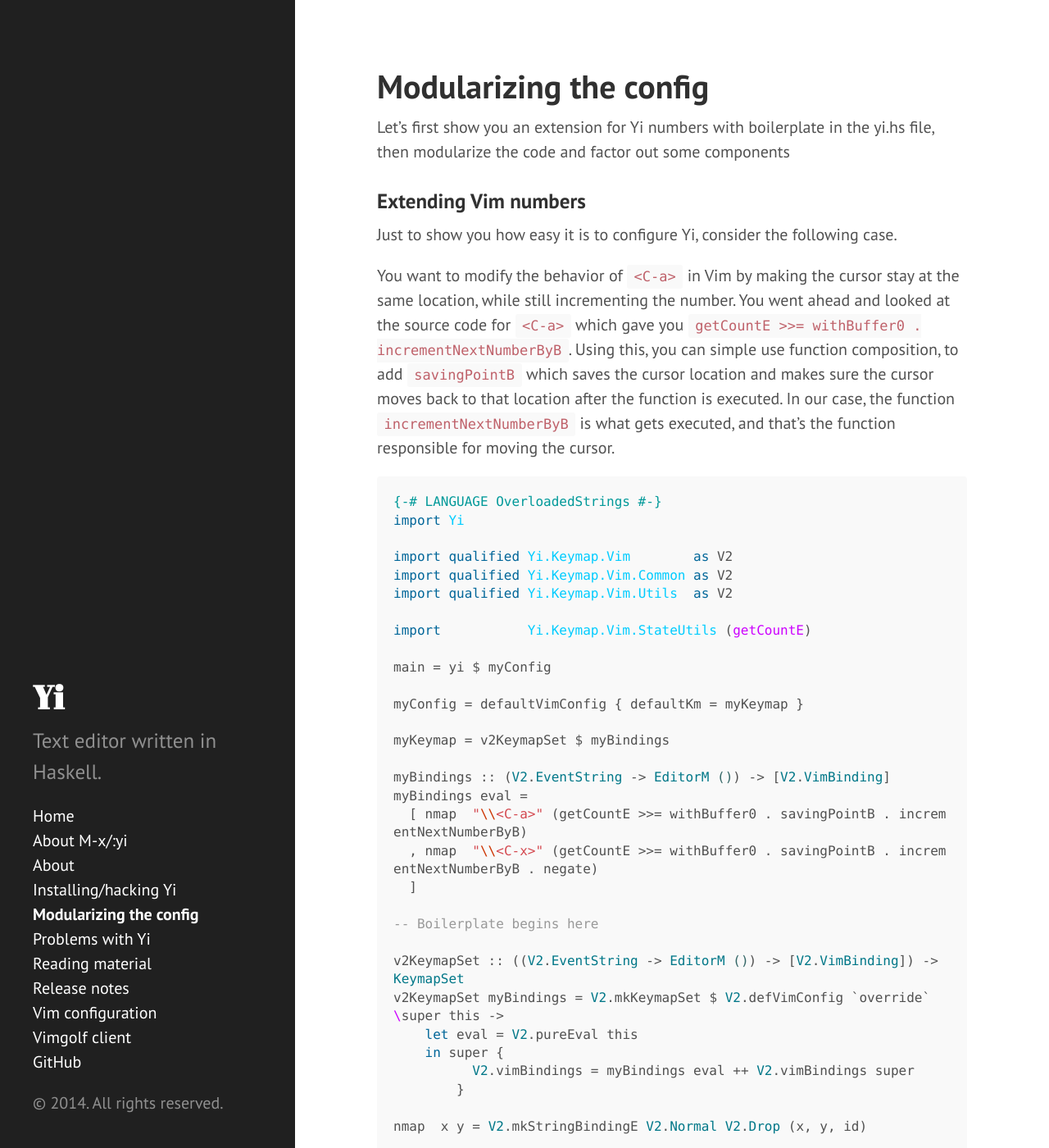
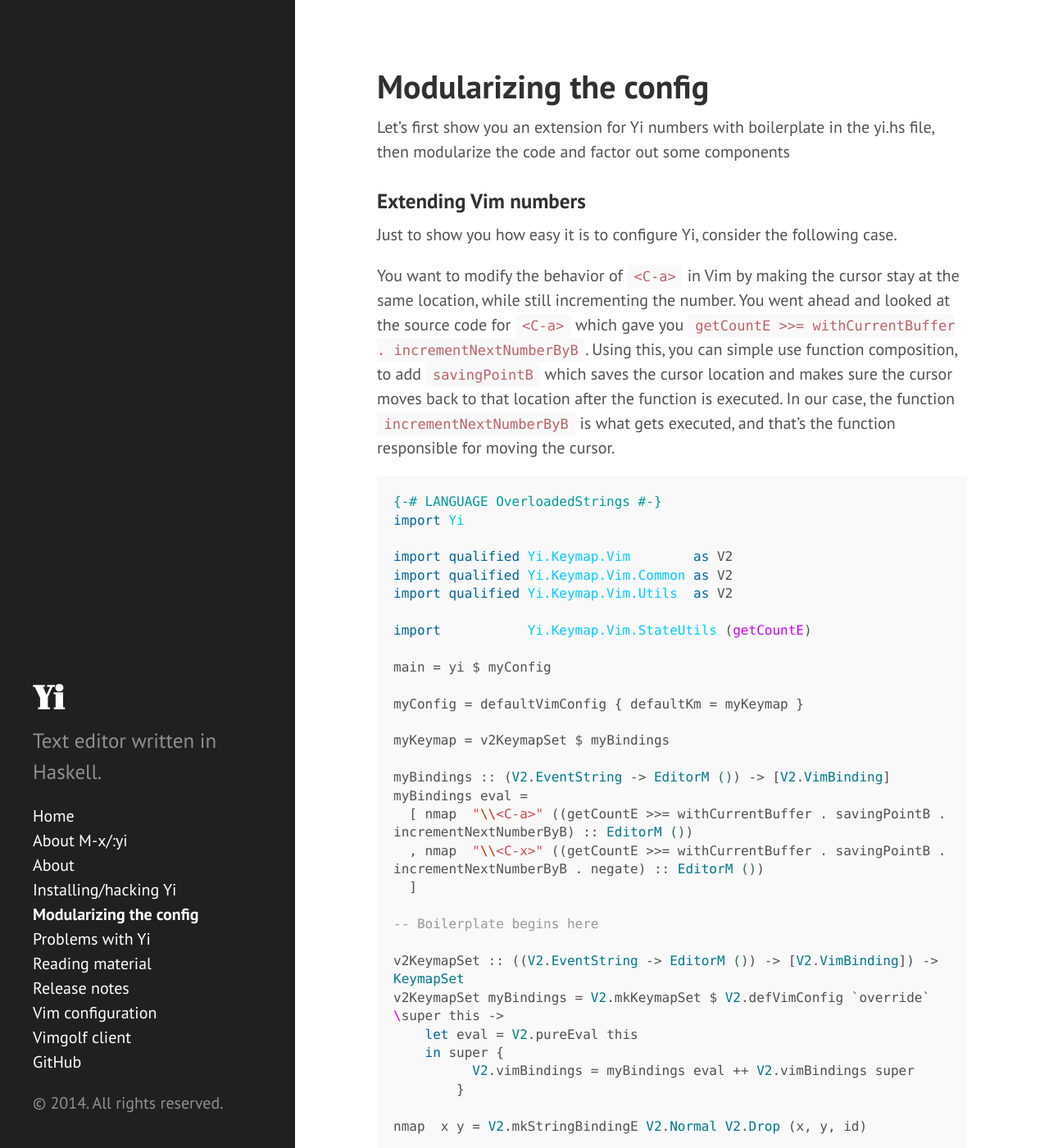
Before and after one commit to yi-editor/yi-editor.github.com, a Jekyll site: the page built from pages/modular.md, in a window 1280 px wide and 1400 px high. Shown: the whole window at 82% size. Built offline with Jekyll 4.4.1, drawn with Linux system fonts in a browser that asks for light colours; Markdown is read by kramdown in place of the engine named in the settings; some of the changed text lies outside the part shown.

Commit message:
Rename withBuffer0 to withCurrentBuffer.

````diff
--- a/pages/modular.md
+++ b/pages/modular.md
@@ -9,7 +9,7 @@
 
 Just to show you how easy it is to configure Yi, consider the following case.
 
-You want to modify the behavior of ```<C-a>``` in Vim by making the cursor stay at the same location, while still incrementing the number. You went ahead and looked at the source code for ```<C-a>``` which gave you ```getCountE >>= withBuffer0 . incrementNextNumberByB```. Using this, you can simple use function composition, to add ```savingPointB``` which saves the cursor location and makes sure the cursor moves back to that location after the function is executed. In our case, the function ```incrementNextNumberByB``` is what gets executed, and that's the function responsible for moving the cursor.
+You want to modify the behavior of ```<C-a>``` in Vim by making the cursor stay at the same location, while still incrementing the number. You went ahead and looked at the source code for ```<C-a>``` which gave you ```getCountE >>= withCurrentBuffer . incrementNextNumberByB```. Using this, you can simple use function composition, to add ```savingPointB``` which saves the cursor location and makes sure the cursor moves back to that location after the function is executed. In our case, the function ```incrementNextNumberByB``` is what gets executed, and that's the function responsible for moving the cursor.
 
 ~~~ haskell
 {-# LANGUAGE OverloadedStrings #-}
@@ -29,8 +29,8 @@
 
 myBindings :: (V2.EventString -> EditorM ()) -> [V2.VimBinding]
 myBindings eval =
-  [ nmap  "\\<C-a>" (getCountE >>= withBuffer0 . savingPointB . incrementNextNumberByB)
-  , nmap  "\\<C-x>" (getCountE >>= withBuffer0 . savingPointB . incrementNextNumberByB . negate)
+  [ nmap  "\\<C-a>" ((getCountE >>= withCurrentBuffer . savingPointB . incrementNextNumberByB) :: EditorM ())
+  , nmap  "\\<C-x>" ((getCountE >>= withCurrentBuffer . savingPointB . incrementNextNumberByB . negate) :: EditorM ())
   ]
 
 -- Boilerplate begins here
@@ -117,8 +117,8 @@
 
 myBindings :: (V2.EventString -> EditorM ()) -> [V2.VimBinding]
 myBindings eval =
-  [ nmap  (leader "<C-a>") (getCountE >>= withBuffer0 . savingPointB . incrementNextNumberByB)
-  , nmap  (leader "<C-x>") (getCountE >>= withBuffer0 . savingPointB . incrementNextNumberByB . negate)
+  [ nmap  (leader "<C-a>") ((getCountE >>= withCurrentBuffer . savingPointB . incrementNextNumberByB) :: EditorM ())
+  , nmap  (leader "<C-x>") ((getCountE >>= withCurrentBuffer . savingPointB . incrementNextNumberByB . negate) :: EditorM ())
   ]
 ~~~
 
````
Also changed, not shown: pages/problems.md (+1 -1 lines).
